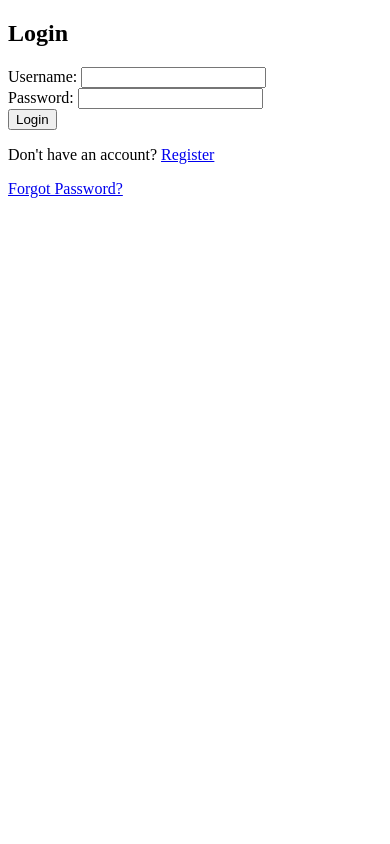
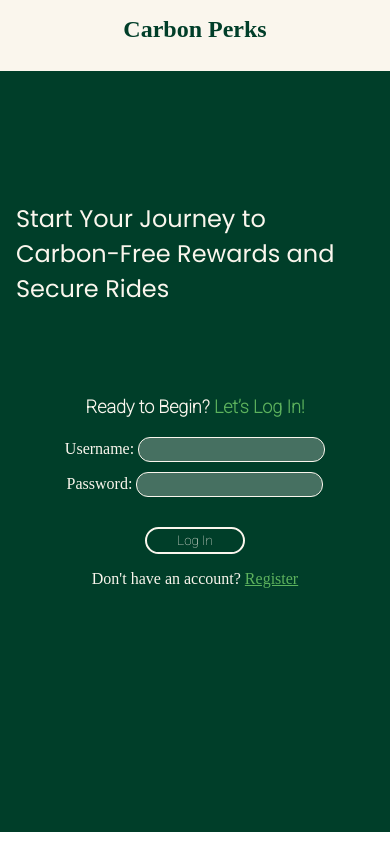
Before and after one commit to akash-gupta04/Commute-, a Flask app: page /login in a window 390 px wide. Run offline with Flask 3, Linux system fonts and the light colour scheme.

Commit message:
Hero page & Login Page Frontend Done

```diff
--- /dev/null
+++ b/static/CSS/login.css
@@ -0,0 +1,79 @@
+@import url('https://fonts.googleapis.com/css2?family=Poppins:ital,wght@0,100;0,200;0,300;0,400;0,500;0,600;0,700;0,800;0,900;1,100;1,200;1,300;1,400;1,500;1,600;1,700;1,800;1,900&family=Roboto:wght@100&display=swap');
+@import url('https://fonts.googleapis.com/css2?family=Poppins:ital,wght@0,100;0,200;0,300;0,400;0,500;0,600;0,700;0,800;0,900;1,100;1,200;1,300;1,400;1,500;1,600;1,700;1,800;1,900&family=Roboto:wght@100&display=swap');
+
+@media (max-width: 480px){
+
+
+.main-div{
+    background-color: #003E29;
+    height: 100vh;
+margin: -12px;
+}
+#navbar{
+    background-color: #FAF6ED;
+    color: #003E29;
+    margin: -20px;
+    padding: 8px;
+text-align: center;
+
+}
+
+
+.login-description {
+    margin: 0px;
+}
+.login-description h2 {
+    color: #FAF6ED;
+    font-family: "Poppins", sans-serif;
+    font-weight: 400 !important;
+    margin-top: 150px;
+    font-size:24px;
+    margin-left: 20px;
+    margin-right: 20px;
+}
+
+.login-description p{
+    text-align: center;
+    font-size: 18px;
+    font-family: 'Roboto', sans-serif;
+    font-weight: 800 !important;
+    color: #FAF6ED;
+    margin-top: 90px !important;
+}
+
+.input-field{
+    text-decoration: none;
+    background-color: #467061;
+    color: #FAF6ED;
+    border-radius: 12px;
+border: 0.5px solid #FAF6ED;
+padding: 4px;
+}
+
+.login-form {
+    text-align: center;
+    margin-top: 20px;
+
+
+}
+.input-field:focus{
+    text-decoration: none;
+    outline: none;
+}
+.form-group {
+    color: #FAF6ED;
+    margin: 10px;
+}
+.login-btn{
+    font-family: "roboto", sans-serif;
+    background-color: #003E29 !important;
+    color: #FAF6ED;
+    width: 100px;
+    right: 40px;
+    border: 2px solid #FAF6ED;
+    border-radius: 25px;
+    padding: 0.25rem;
+    font-style: bold;
+    margin-top: 20px;
+}
+}
--- a/templates/dashboard.html
+++ b/templates/dashboard.html
@@ -2,7 +2,7 @@
 {% block title %}dashboard{% endblock %}
 
 {% block content%}
-<link rel="stylesheet" href="/css/dashboard.css">
+<link rel="stylesheet" href="CSS/dashboard.css">
 
 <center>
     <h3>Dashboard</h3>
--- a/templates/login.html
+++ b/templates/login.html
@@ -3,20 +3,38 @@
 
 
 {% block content%}
-<h2>Login</h2>
-    <form method="POST" action="{{ url_for('login') }}">
-        {{ form.hidden_tag() }}
-        <div>
-            <label for="username">Username:</label>
-            {{ form.username() }}
-        </div>
-        <div>
-            <label for="password">Password:</label>
-            {{ form.password() }}
-        </div>
-        <button type="submit">Login</button>
-    </form>
-    <p>Don't have an account? <a href="{{ url_for('register') }}">Register</a></p>
-    <p><a href="{{ url_for('forgot_password') }}">Forgot Password?</a></p>
+<link rel="stylesheet" href="CSS/login.css">
+<div class="main-div">
+    <nav id="navbar">
+        <h1>Carbon Perks</h1>
+    </nav>
+
+    <!--Description-->
+    <section class="login-description">
+        <h2>Start Your Journey to Carbon-Free Rewards and Secure Rides</h2>
+        <p>Ready to Begin? <strong style="color: #5CB25D;">Let’s Log In!</strong></p>
+    </section>
+
+    <!--Login Forms-->
+    <section class="login-form">
+            <form method="POST" action="{{ url_for('login') }}">
+                {{ form.hidden_tag() }}
+            <div class="form-group">
+                <label for="username">Username: </label>
+                <!-- <input type="text" id="username" name="username" required placeholder="Enter your username"> -->
+                {{ form.username(class_="input-field")}}
+            </div>
+            <div class="form-group">
+                <label for="password">Password: </label>
+                <!-- <input type="password" id="password" name="password" required placeholder="Enter your password"> -->
+                {{ form.password(class_="input-field") }}
+            </div>
+            <button type="submit" class="login-btn">Log In</button>
+        </form>
+</section>
+<p style="color: #FAF6ED; text-align: center;">Don't have an account? <a href="{{ url_for('register') }}" style="color: #5CB25D;">Register</a></p>
+</div>
+
+
 
 {% endblock %}
```
Also changed, not shown: static/CSS/index.css (added, +66 -0 lines), templates/index.html (+13 -1 lines), static/CSS/dashboard.css (added), static/Images/heroImage.jpeg (added), 3 other files.
